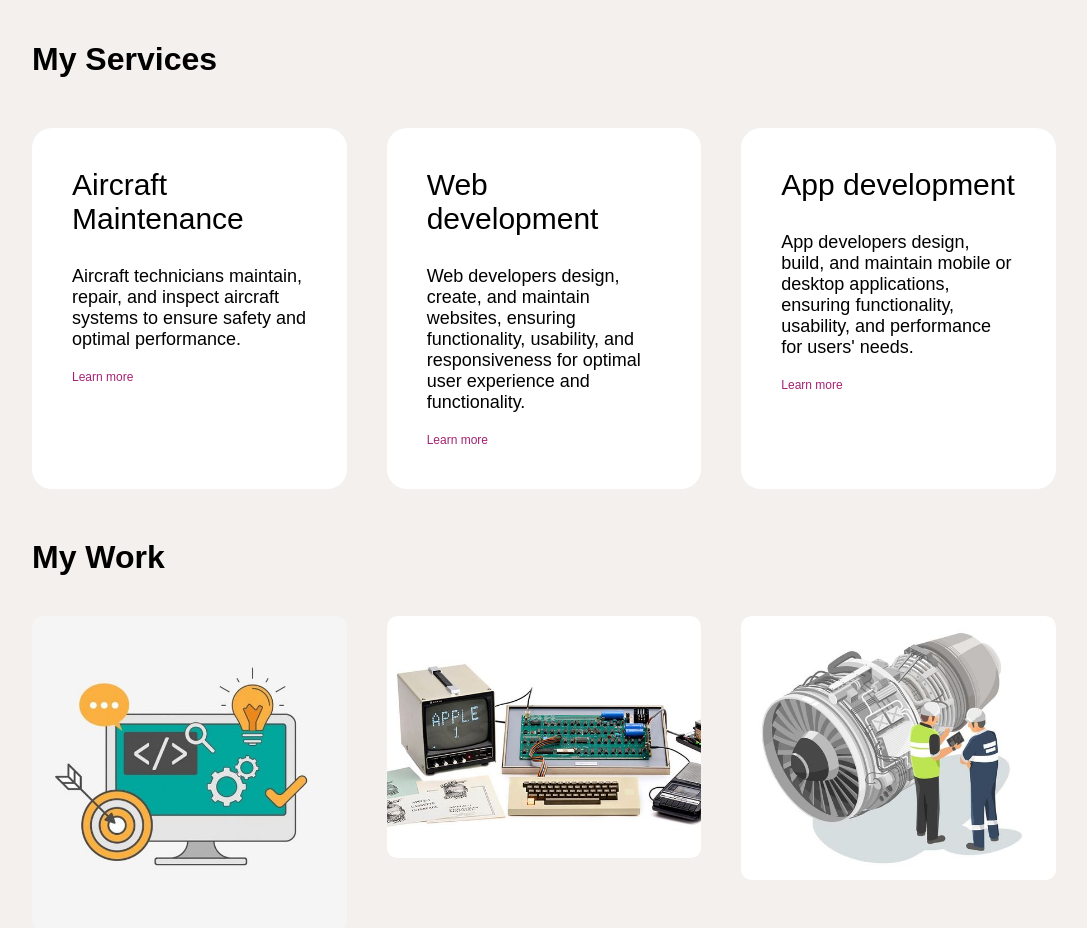
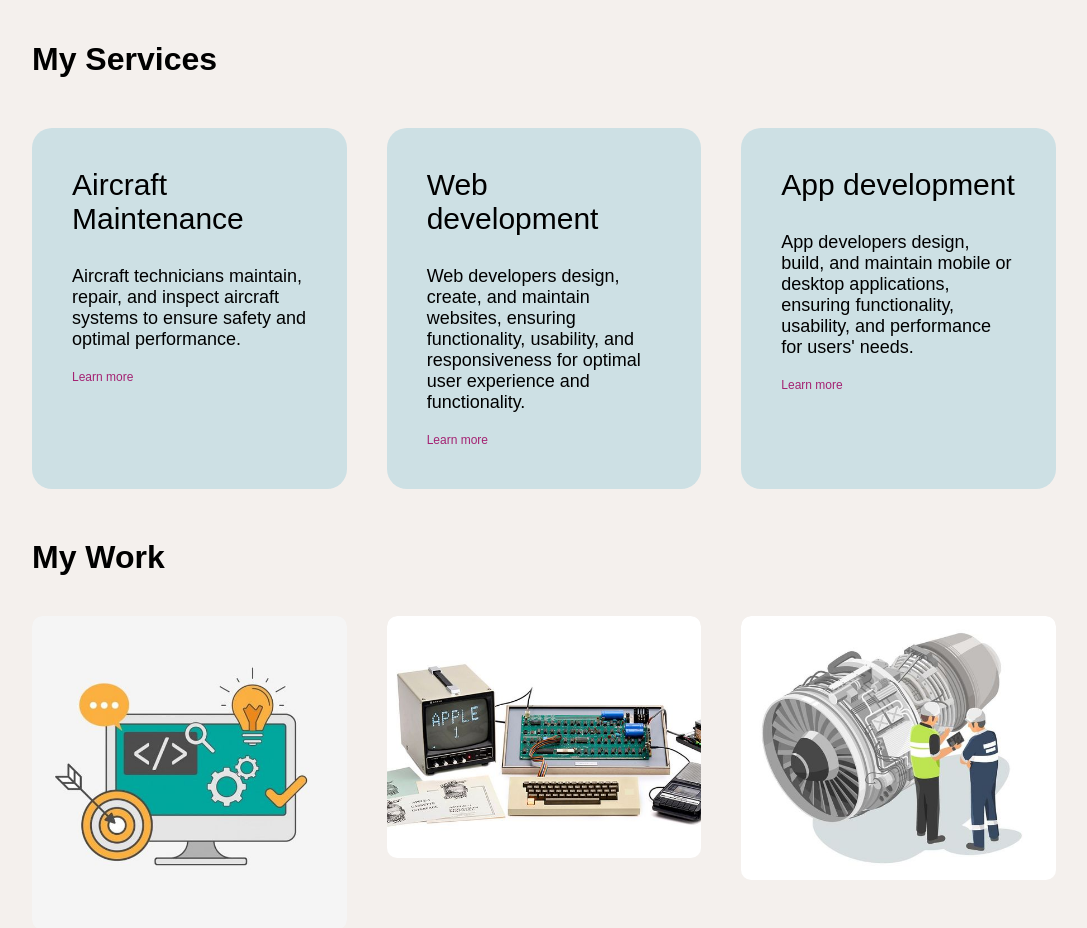
Before and after one commit to dackMatta/myportifolio, a plain HTML site: page mac.html in a window 1280 px wide. Shown: the part 1520-2448 px from the top of the page, without its empty margins (96-1183 px from the left). Drawn offline with Linux system fonts and the light colour scheme; some icons are missing.

Commit message:
recent update

```diff
--- a/Mystyles.css
+++ b/Mystyles.css
@@ -154,7 +154,7 @@ nav ul li a:hover::after{
 
 }
 .services-list div {
-  background: white;
+  background: rgba(200, 222, 228, 0.858);
   padding: 40px;
   font-size: 13px;
   font-weight: 300;
--- a/mac.html
+++ b/mac.html
@@ -182,6 +182,7 @@
   <script>
     const scriptURL = 'https://script.google.com/macros/s/AKfycbxKc7gnwiwoH1JlerEx2UmrT076nbRO4k-4jHsbe-yxpdxUAVAIZAditgMWXnE-pGW2/exec'
     const form = document.forms['submit-to-google-sheet']
+    const msg=document.getElementById('msg')
 
     form.addEventListener('submit', e => {
       e.preventDefault()
```
